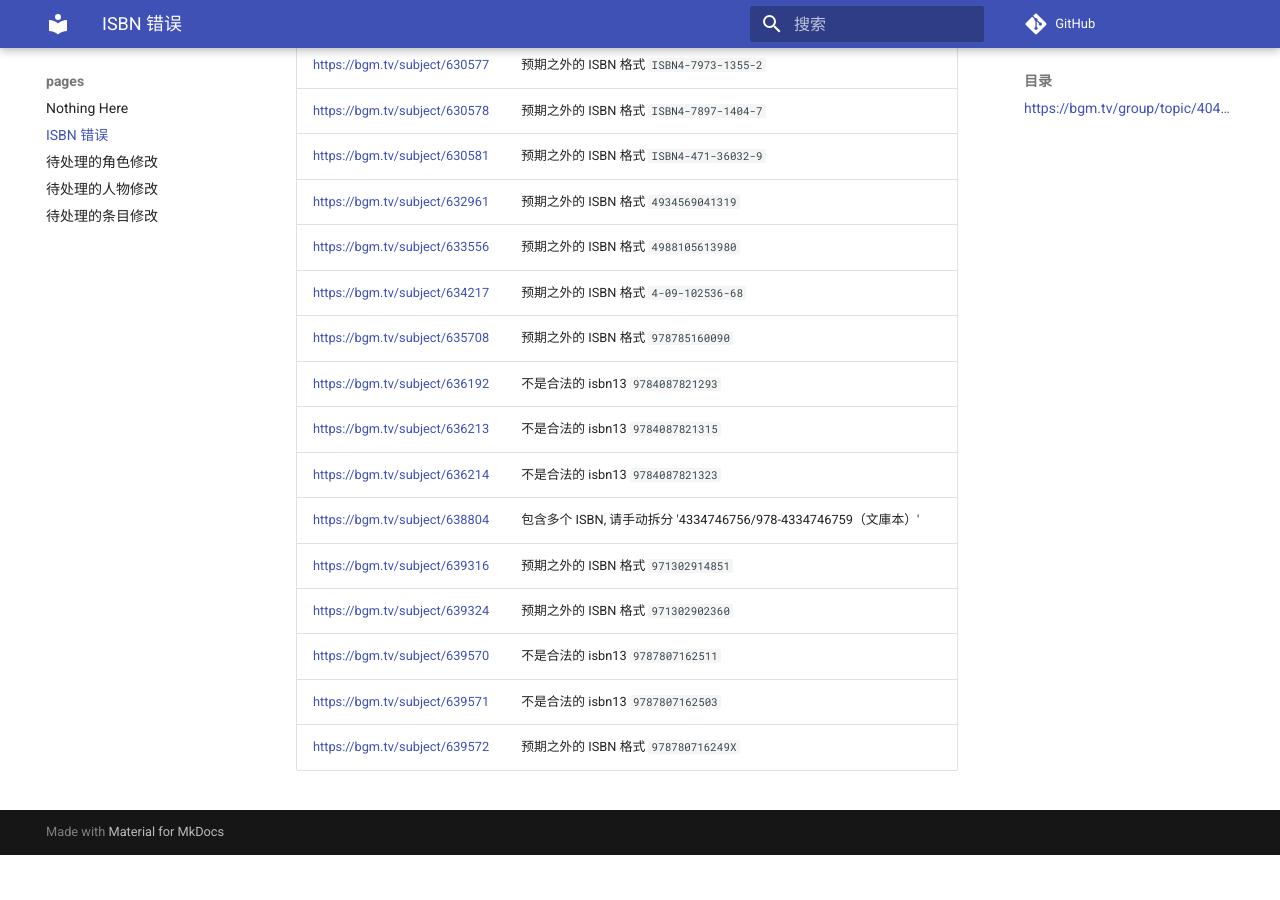
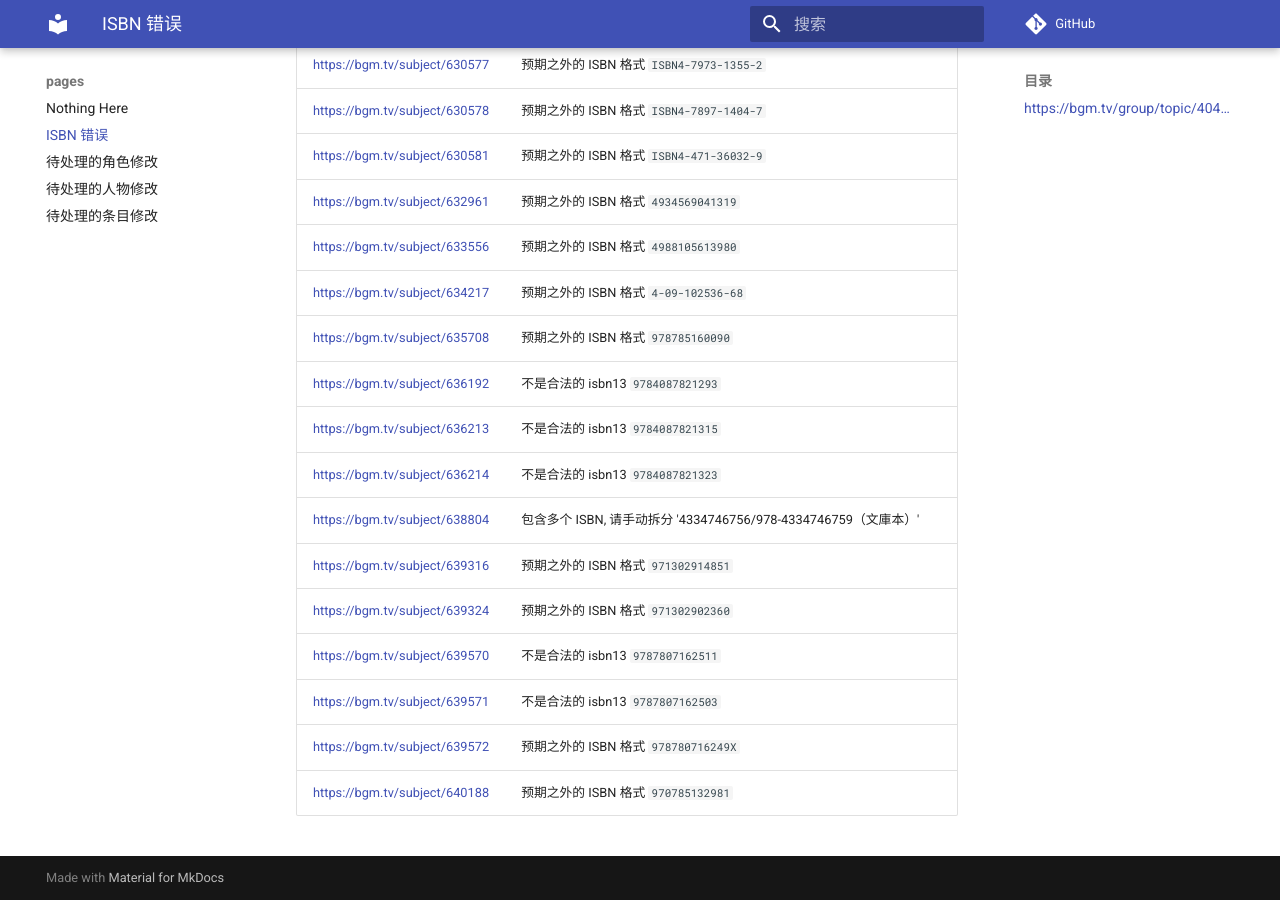
Before and after one commit to trim21/bangumi-pages, an MkDocs documentation site: the page built from docs/isbn.md, in a window 1280 px wide and 900 px high, scrolled down 10142 px. Built offline with MkDocs 1.6.1 and Material for MkDocs 9.7.7, drawn with Linux system fonts in a browser that asks for light colours; comment, search, counter and statistics services are not loaded; before the commit the page ends 10997 px from its top, so only the background shows below that; part of the change alters nothing that is shown.

Commit message:
update isbn.md

```diff
--- a/docs/isbn.md
+++ b/docs/isbn.md
@@ -1,7 +1,7 @@
 # ISBN 错误
 ## <https://bgm.tv/group/topic/404801>
 
-total 233
+total 234
 
 | url | error |
 | --- |  ---  |
@@ -238,3 +238,4 @@ total 233
 | <https://bgm.tv/subject/639570> | 不是合法的 isbn13 <code>9787807162511</code> |
 | <https://bgm.tv/subject/639571> | 不是合法的 isbn13 <code>9787807162503</code> |
 | <https://bgm.tv/subject/639572> | 预期之外的 ISBN 格式 `978780716249X` |
+| <https://bgm.tv/subject/640188> | 预期之外的 ISBN 格式 `970785132981` |
```
